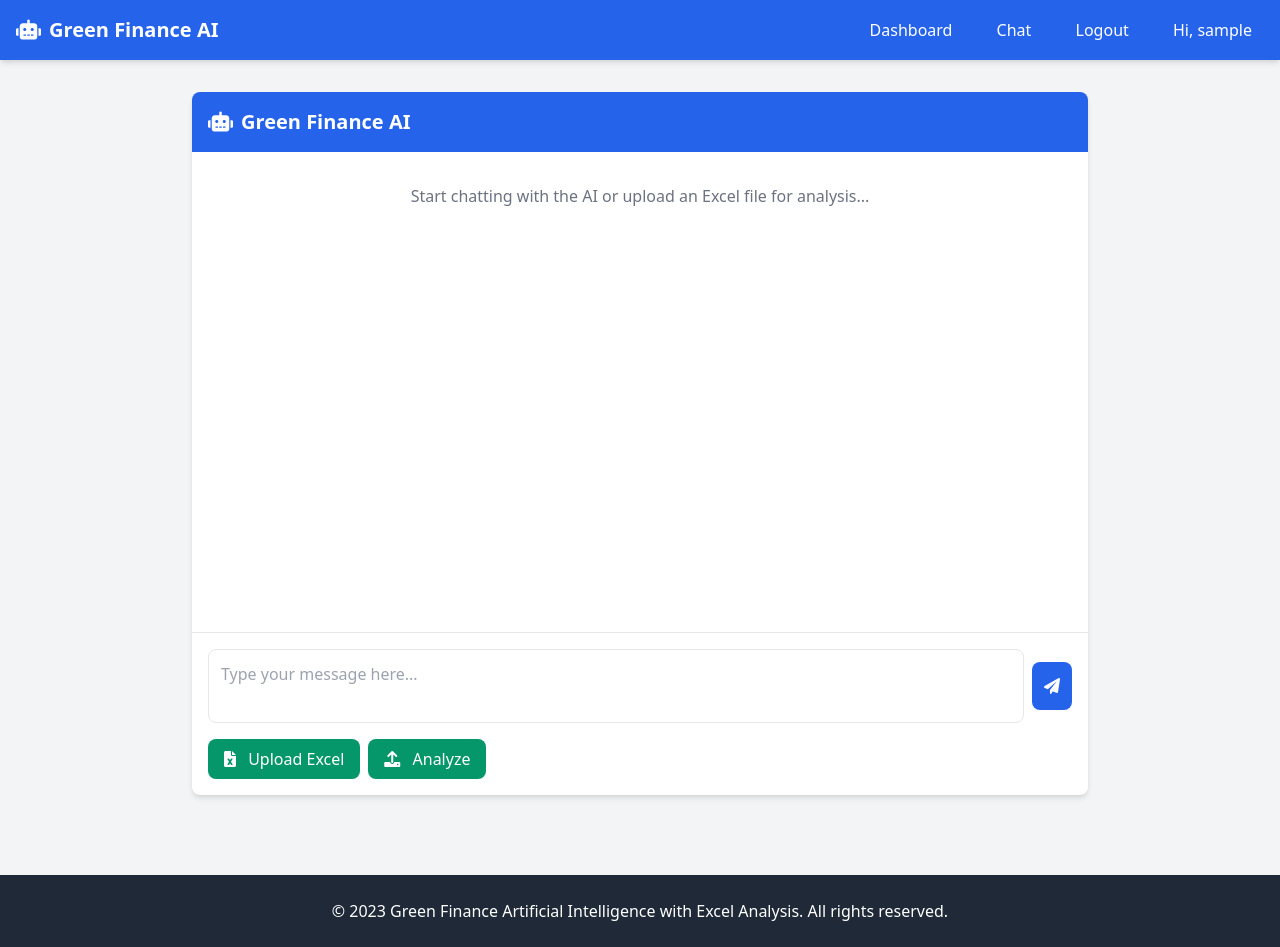
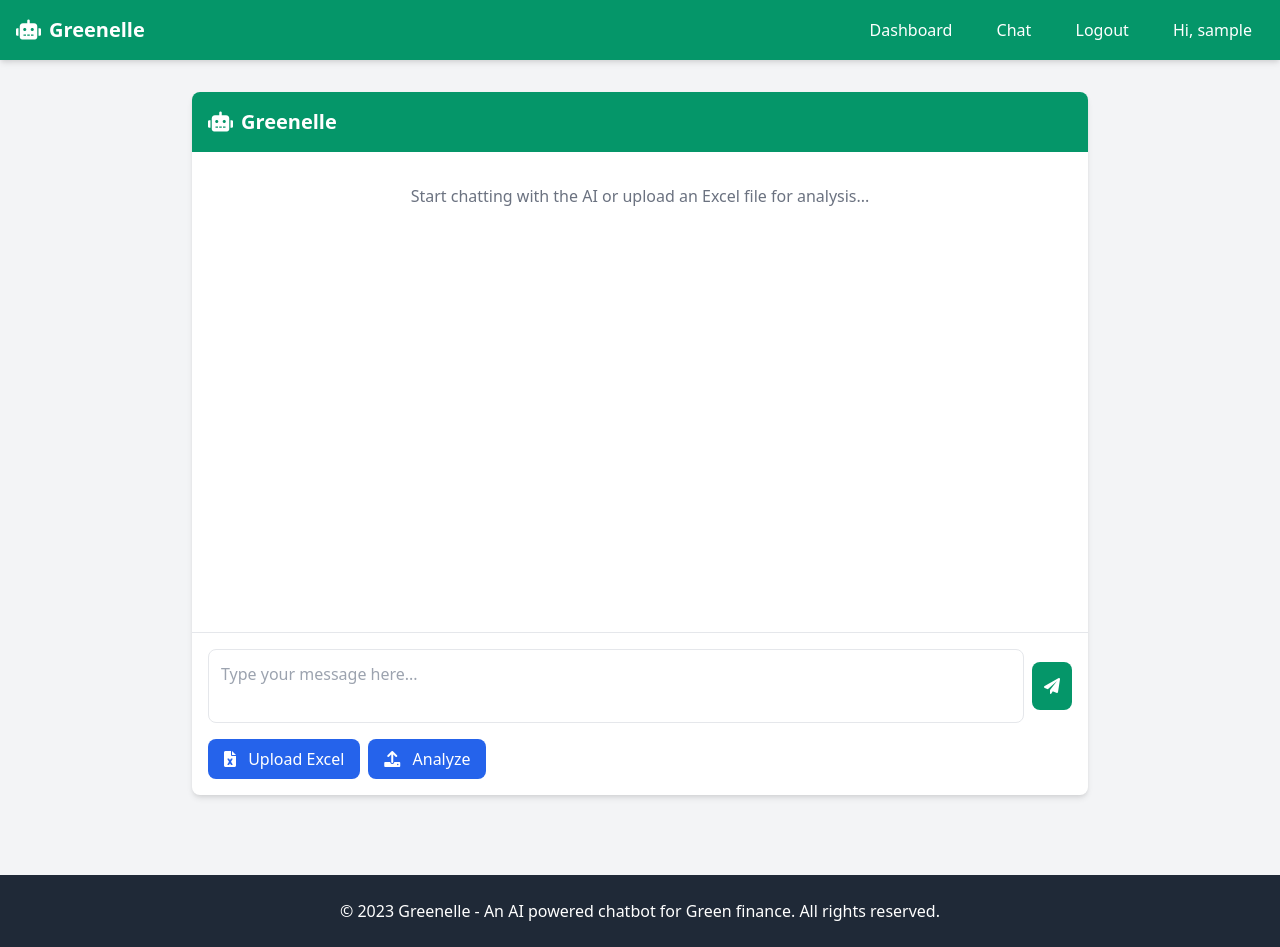
Before and after one commit to walerick/Green, a Flask app: page /chat-interface in a window 1280 px wide. Run offline with Flask 3, Linux system fonts and the light colour scheme; the visitor is signed in with stand-in values (Sample User, id 1).

Commit message:
Merge remote-tracking branch 'origin/main'

```diff
--- a/app.py
+++ b/app.py
@@ -91,7 +91,7 @@ def chat():
     data = {
         "model": "deepseek/deepseek-chat:free",
         "messages": [
-            {"role": "system", "content": "You can only talk about climate change. If I ask you anything asides that, tell me 'I'm not programmed for that'."},
+            {"role": "system", "content": "chat with me."},
             {"role": "user", "content": user_input}
         ]
     }
--- a/templates/base.html
+++ b/templates/base.html
@@ -3,26 +3,26 @@
 <head>
     <meta charset="UTF-8">
     <meta name="viewport" content="width=device-width, initial-scale=1.0">
-    <title>{% block title %} Green Finance bot - Your Finance AI {% endblock %}</title>
+    <title>{% block title %} Greenelle - Chat with Greenelle {% endblock %}</title>
     <link href="https://cdn.jsdelivr.net/npm/tailwindcss@2.2.19/dist/tailwind.min.css" rel="stylesheet">
     <link href="https://cdnjs.cloudflare.com/ajax/libs/font-awesome/6.0.0/css/all.min.css" rel="stylesheet">
     <link rel="stylesheet" href="{{ url_for('static', filename='css/style.css') }}">
     {% block extra_css %}{% endblock %}
 </head>
 <body class="bg-gray-100">
-<nav class="bg-blue-600 text-white p-4 shadow-md">
+<nav class="bg-green-600 text-white p-4 shadow-md">
         <div class="container mx-auto flex justify-between items-center">
             <a href="/" class="text-xl font-bold flex items-center">
-                <i class="fas fa-robot mr-2"></i> Green Finance AI
+                <i class="fas fa-robot mr-2"></i> Greenelle
             </a>
             <div class="space-x-4">
                 {% if 'username' in session %}
-                    <a href="{{ url_for('dashboard') }}" class="hover:text-blue-200 px-3 py-2 rounded transition">Dashboard</a>
-                    <a href="{{ url_for('chat_interface') }}" class="hover:text-blue-200 px-3 py-2 rounded transition">Chat</a>
-                    <a href="{{ url_for('logout') }}" class="hover:text-blue-200 px-3 py-2 rounded transition">Logout</a>
+                    <a href="{{ url_for('dashboard') }}" class="hover:text-green-200 px-3 py-2 rounded transition">Dashboard</a>
+                    <a href="{{ url_for('chat_interface') }}" class="hover:text-green-200 px-3 py-2 rounded transition">Chat</a>
+                    <a href="{{ url_for('logout') }}" class="hover:text-green-200 px-3 py-2 rounded transition">Logout</a>
                     <span class="px-3 py-2">Hi, {{ session['username'] }}</span>
                 {% else %}
-                    <a href="{{ url_for('login') }}" class="hover:text-blue-200 px-3 py-2 rounded transition">Login</a>
+                    <a href="{{ url_for('login') }}" class="hover:text-green-200 px-3 py-2 rounded transition">Login</a>
                 {% endif %}
             </div>
         </div>
@@ -34,7 +34,7 @@
 
     <footer class="bg-gray-800 text-white py-6 mt-12">
         <div class="container mx-auto text-center">
-            <p>&copy; 2023 Green Finance Artificial Intelligence with Excel Analysis. All rights reserved.</p>
+            <p>&copy; 2023 Greenelle - An AI powered chatbot for Green finance. All rights reserved.</p>
         </div>
     </footer>
 
--- a/templates/chat.html
+++ b/templates/chat.html
@@ -25,9 +25,9 @@
 {% block content %}
 <div class="max-w-4xl mx-auto">
     <div class="bg-white rounded-lg shadow-md overflow-hidden">
-        <div class="bg-blue-600 text-white p-4">
+        <div class="bg-green-600 text-white p-4">
             <h2 class="text-xl font-bold flex items-center">
-                <i class="fas fa-robot mr-2"></i> Green Finance AI
+                <i class="fas fa-robot mr-2"></i> Greenelle
             </h2>
         </div>
 
@@ -40,22 +40,22 @@
         <div class="p-4 border-t">
             <div class="flex items-center mb-4">
                 <textarea id="user-input" rows="2"
-                    class="flex-1 p-3 border rounded-lg focus:outline-none focus:ring-2 focus:ring-blue-500"
+                    class="flex-1 p-3 border rounded-lg focus:outline-none focus:ring-2 focus:ring-green-500"
                     placeholder="Type your message here..."></textarea>
                 <button id="send-btn"
-                    class="ml-2 bg-blue-600 text-white p-3 rounded-lg hover:bg-blue-700 transition">
+                    class="ml-2 bg-green-600 text-white p-3 rounded-lg hover:bg-green-700 transition">
                     <i class="fas fa-paper-plane"></i>
                 </button>
             </div>
 
             <div class="flex items-center">
                 <label for="file-input"
-                    class="cursor-pointer bg-green-600 text-white px-4 py-2 rounded-lg hover:bg-green-700 transition mr-2">
+                    class="cursor-pointer bg-blue-600 text-white px-4 py-2 rounded-lg hover:bg-blue-700 transition mr-2">
                     <i class="fas fa-file-excel mr-2"></i> Upload Excel
                 </label>
                 <input type="file" id="file-input" accept=".xls,.xlsx">
                 <button id="upload-btn"
-                    class="bg-green-600 text-white px-4 py-2 rounded-lg hover:bg-green-700 transition">
+                    class="bg-blue-600 text-white px-4 py-2 rounded-lg hover:bg-blue-700 transition">
                     <i class="fas fa-upload mr-2"></i> Analyze
                 </button>
                 <span id="file-name" class="ml-2 text-gray-600 truncate max-w-xs"></span>
```
Also changed, not shown: templates/dashboard.html (+4 -4 lines), templates/index.html (+5 -5 lines).
